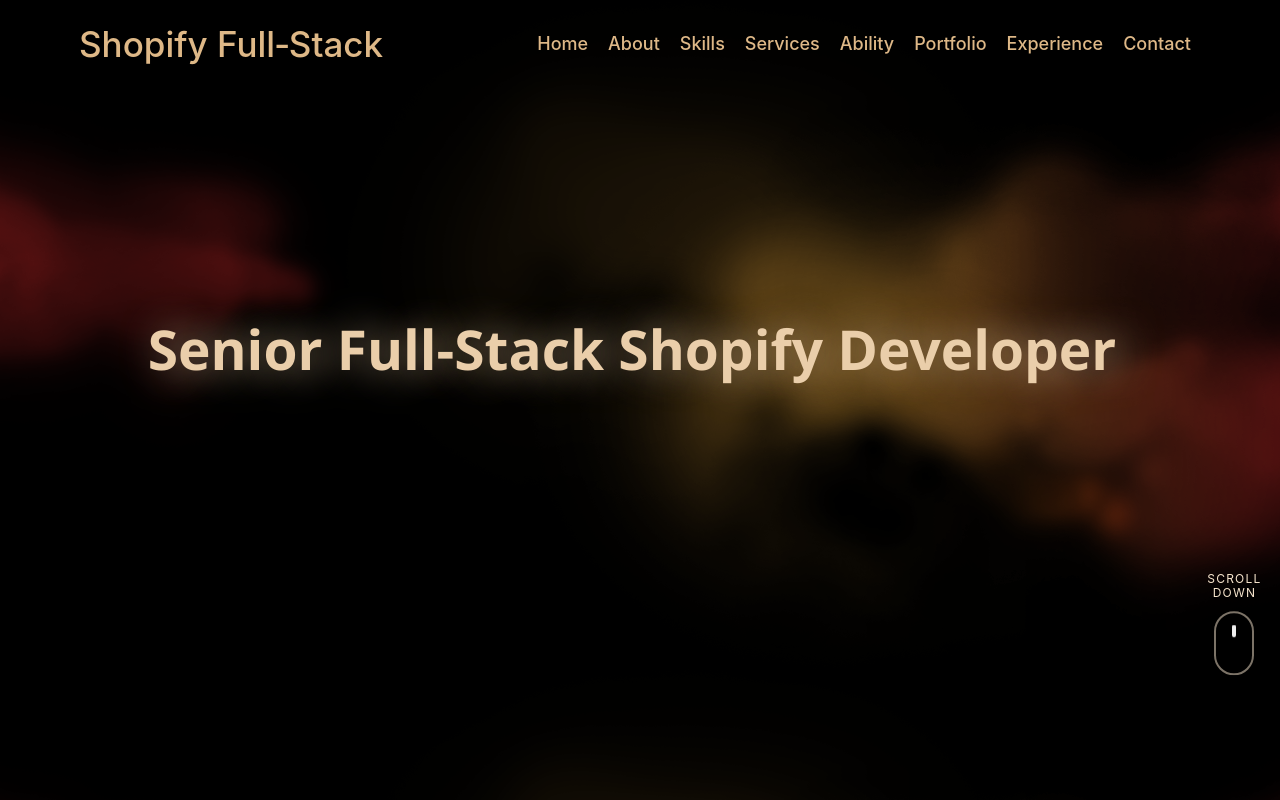
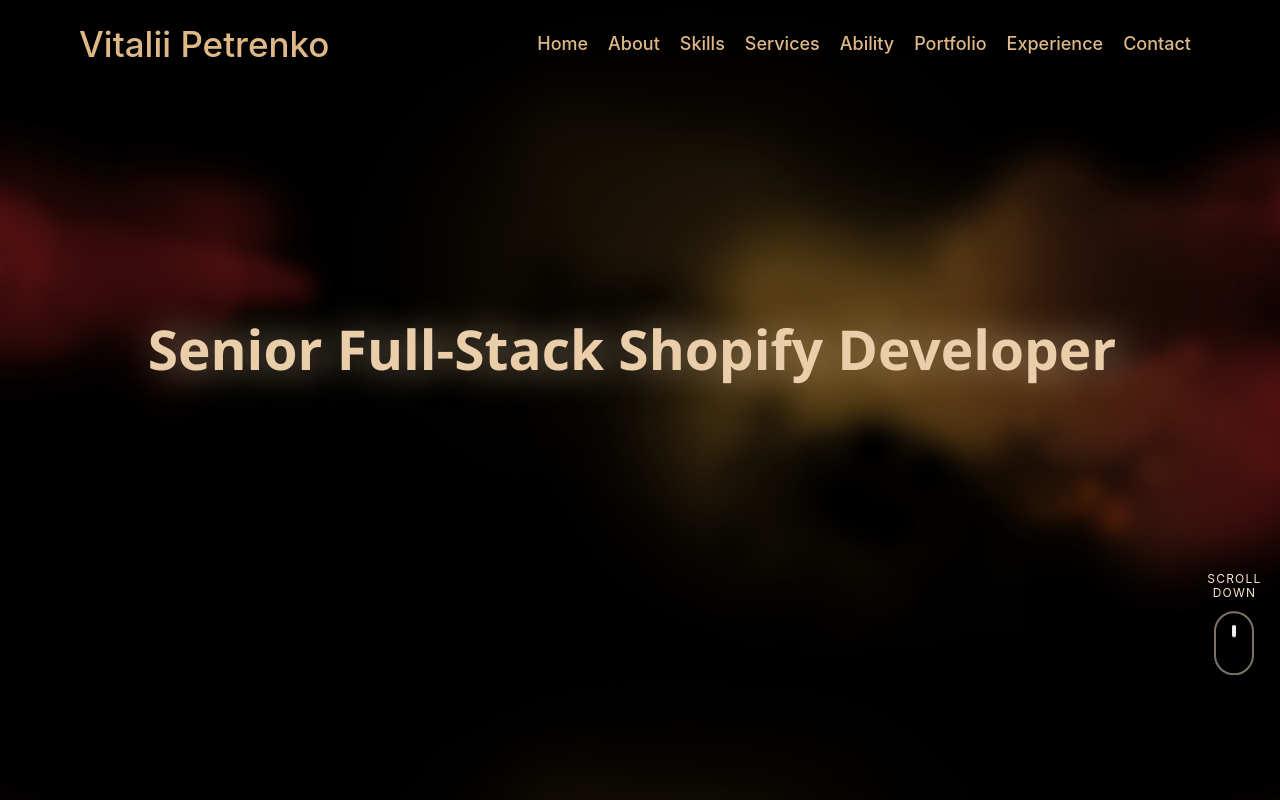
Before and after one commit to leo961011/ua-shopify-portfolio, a plain HTML site: page index.html in a window 1280 px wide. Shown: the top 800 px of the page. Drawn offline with nearby package versions, Linux system fonts and the light colour scheme; a script that the page names is missing.

Commit message:
added name

```diff
--- a/index.html
+++ b/index.html
@@ -35,7 +35,7 @@
     <!-- navigation menu -->
     <nav style="width: 100%; position: fixed; z-index: 300;">
         <div class="navbar">
-            <div class="logo"><a href="#">Shopify Full‑Stack</a></div>
+            <div class="logo"><a href="#">Vitalii Petrenko</a></div>
             <ul class="menu" style='margin-bottom: 0px;'>
                 <li class= "li"><a onclick="navTo('home')">Home</a></li>
                 <li class= "li"><a onclick="navTo('about')">About</a></li>
```
